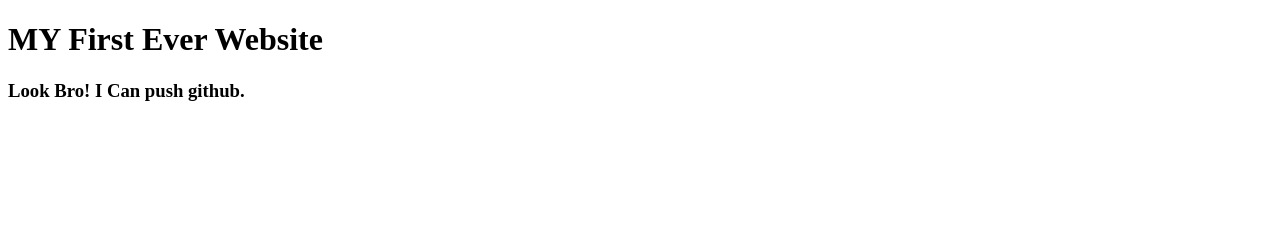
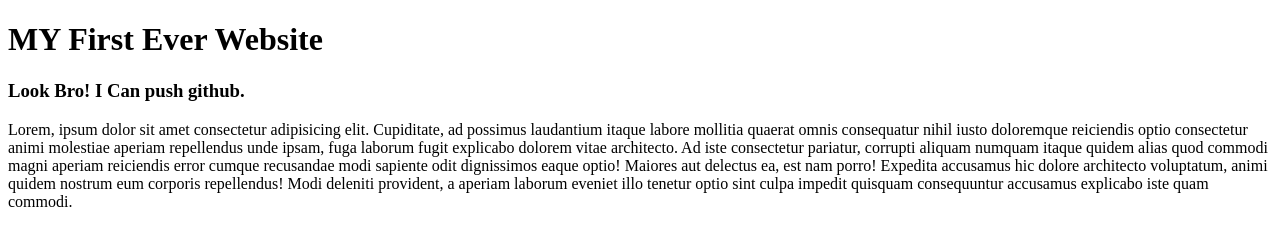
Before and after one commit to tuhin774/my-first-website, a plain HTML site: page index.html in a window 1280 px wide. Drawn offline with Linux system fonts and the light colour scheme.

Commit message:
added a paragraph

```diff
--- a/index.html
+++ b/index.html
@@ -9,5 +9,6 @@
 <body>
     <h1>MY First Ever Website</h1>
     <h3>Look Bro! I Can push github.</h3>
+    <p>Lorem, ipsum dolor sit amet consectetur adipisicing elit. Cupiditate, ad possimus laudantium itaque labore mollitia quaerat omnis consequatur nihil iusto doloremque reiciendis optio consectetur animi molestiae aperiam repellendus unde ipsam, fuga laborum fugit explicabo dolorem vitae architecto. Ad iste consectetur pariatur, corrupti aliquam numquam itaque quidem alias quod commodi magni aperiam reiciendis error cumque recusandae modi sapiente odit dignissimos eaque optio! Maiores aut delectus ea, est nam porro! Expedita accusamus hic dolore architecto voluptatum, animi quidem nostrum eum corporis repellendus! Modi deleniti provident, a aperiam laborum eveniet illo tenetur optio sint culpa impedit quisquam consequuntur accusamus explicabo iste quam commodi.</p>
 </body>
 </html>
```
